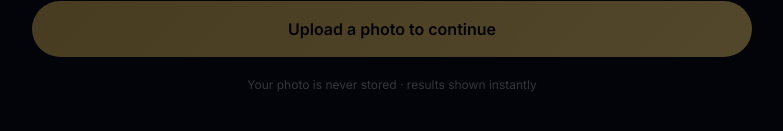
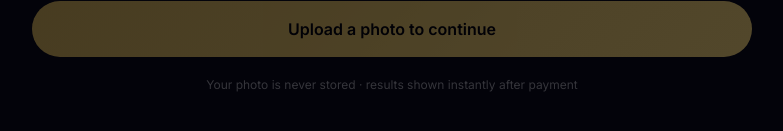
Before and after one commit to loompaman/DreamLifeCheck, a Next.js app: page /upload in a window 1280 px wide. Shown: the part 1601-1732 px from the top of the page, without its empty margins (248-1031 px from the left). Built offline with nearby package versions, Linux system fonts and the light colour scheme.

Commit message:
remove free tier, all scenarios go through checkout

```diff
--- a/src/app/upload/page.tsx
+++ b/src/app/upload/page.tsx
@@ -58,12 +58,7 @@ export default function UploadPage() {
       sessionStorage.setItem("selectedScenarios", JSON.stringify(selected));
       if (file) sessionStorage.setItem("uploadedPhotoName", file.name);
     } catch {}
-    // 1 scenario = free, skip Stripe and go straight to generation
-    if (selected.length === 1) {
-      router.push("/confirmation");
-    } else {
-      router.push("/checkout");
-    }
+    router.push("/checkout");
   };
 
   const canContinue = !!preview && selected.length > 0;
@@ -318,14 +313,7 @@ export default function UploadPage() {
             }}
           >
             <span className="flex items-center justify-center gap-2.5">
-              {!preview ? "Upload a photo to continue" : !selected.length ? "Select at least one scenario" : selected.length === 1 ? (
-                <>
-                  ✨ Generate Free — 1 Photo
-                  <svg className="w-4 h-4" viewBox="0 0 24 24" fill="none" stroke="currentColor" strokeWidth="2.5">
-                    <line x1="5" y1="12" x2="19" y2="12" /><polyline points="12 5 19 12 12 19" />
-                  </svg>
-                </>
-              ) : (
+              {!preview ? "Upload a photo to continue" : !selected.length ? "Select at least one scenario" : (
                 <>
                   Continue to Checkout — ${selected.reduce((s, id) => s + 5, 0)}
                   <svg className="w-4 h-4" viewBox="0 0 24 24" fill="none" stroke="currentColor" strokeWidth="2.5">
@@ -337,9 +325,7 @@ export default function UploadPage() {
           </button>
 
           <p className="text-center text-white/20 text-xs">
-            {selected.length <= 1
-              ? "1 photo is free · add more scenarios for $5 each"
-              : "Your photo is never stored · results shown instantly"}
+            Your photo is never stored · results shown instantly after payment
           </p>
         </div>
       </div>
```
